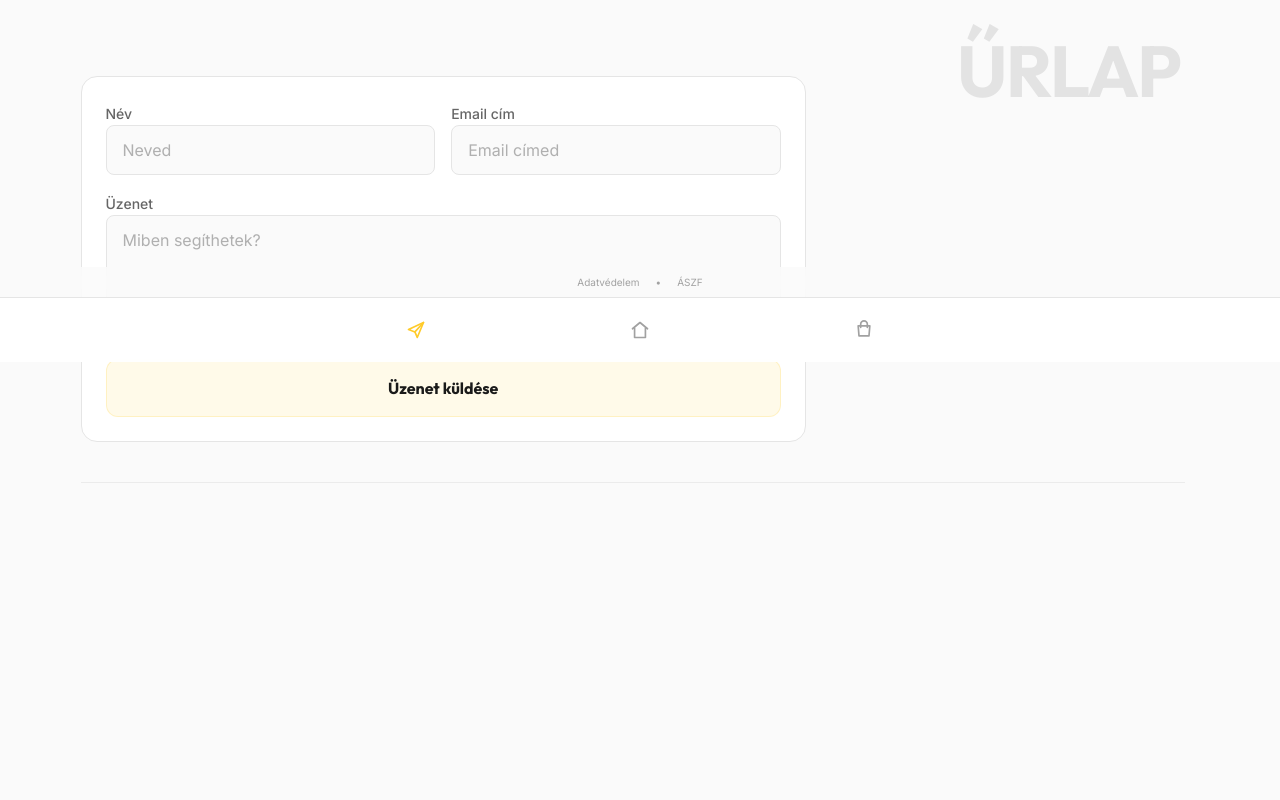
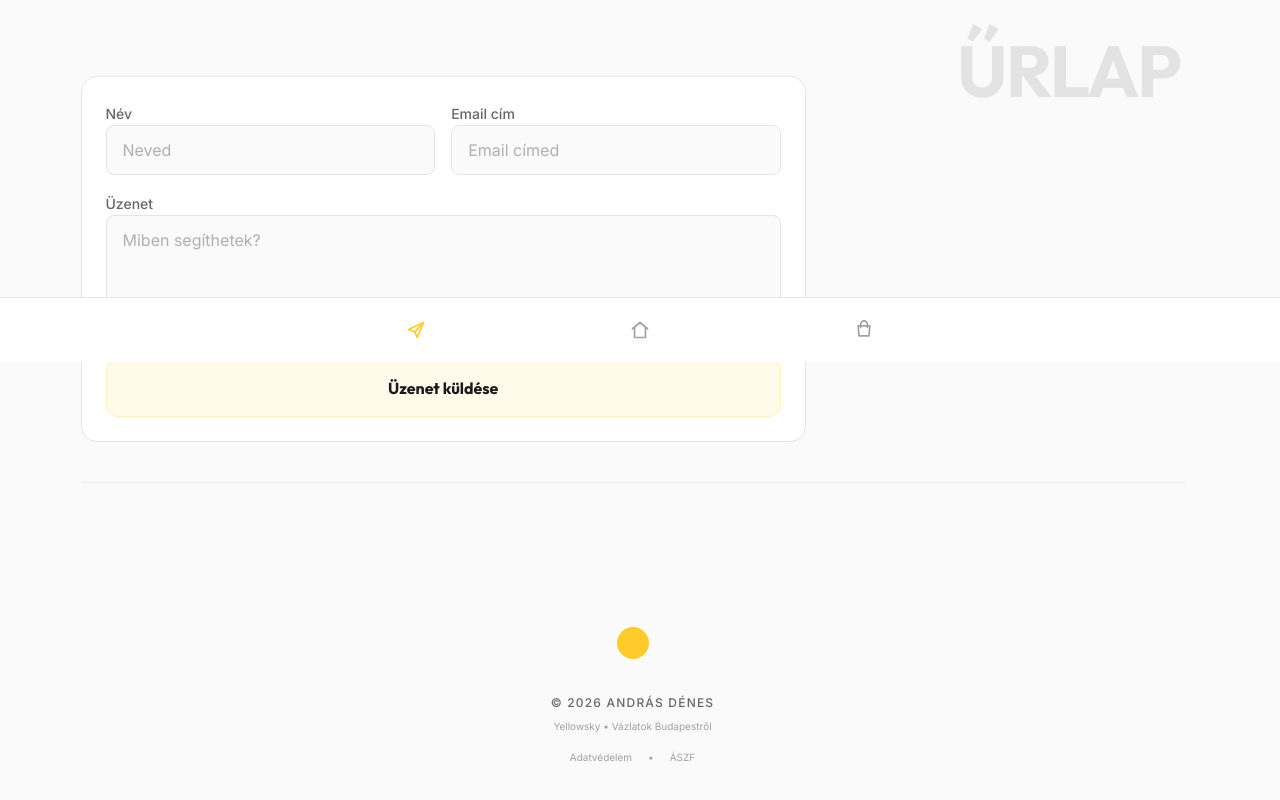
Before and after one commit to denandras/yellowsky, a Next.js app: page /contact in a window 1280 px wide. Shown: the part 438-1238 px from the top of the page. Before the commit the page ends 1017 px from the top, so only its background shows below. Built offline with nearby package versions, Linux system fonts and the light colour scheme; no server answers.

Commit message:
Fix footer placement and update warranty text
- Replace floating footer with proper footer on contact and webshop pages
- Match home page footer style with brand mark and legal links
- Update giclée warranty: at least 80 years color/quality preservation

```diff
--- a/components/contact-page-client.tsx
+++ b/components/contact-page-client.tsx
@@ -223,8 +223,17 @@ export default function ContactPageClient({ initialLanguage }: ContactPageClient
 
       <BottomNav active="contact" />
 
-      <footer className="fixed bottom-[calc(4rem+env(safe-area-inset-bottom))] left-0 right-0 z-40 bg-background-light/80 backdrop-blur-md">
-        <div className="flex justify-center gap-4 py-2 text-[10px] text-text-muted/60">
+      <footer className="bg-background-light py-12 pb-32 text-center">
+        <div className="mb-9 flex justify-center">
+          <BrandMark size={32} />
+        </div>
+        <p className="mb-2 text-xs font-medium tracking-widest text-text-muted uppercase">
+          © {new Date().getFullYear()} András Dénes
+        </p>
+        <p className="mb-4 text-[10px] text-text-muted/60">
+          {language === "hu" ? "Yellowsky • Vázlatok Budapestről" : "Yellowsky • Sketches from Budapest"}
+        </p>
+        <div className="flex justify-center gap-4 text-[10px] text-text-muted/60">
           <Link href="/privacy" className="hover:text-primary transition-colors">
             {language === "hu" ? "Adatvédelem" : "Privacy"}
           </Link>
--- a/components/terms-page-client.tsx
+++ b/components/terms-page-client.tsx
@@ -87,7 +87,7 @@ export default function TermsPageClient({ initialLanguage }: TermsPageClientProp
         },
         warranty: {
           title: "VIII. Jótállás és minőség",
-          text: "Minden nyomatot giclée minőségben, archív minőségű papíron készítünk. A nyomatok megfelelő tárolás mellett évtizedekig megőrzik színüket és minőségüket.",
+          text: "Minden nyomatot giclée minőségben, archív minőségű papíron készítünk. A nyomatok megfelelő tárolás mellett legalább 80 évig megőrzik színüket és minőségüket.",
           defects: "Gyártási hiba esetén a Szolgáltató a hibás terméket ingyen kicseréli vagy visszatéríti a vételárat.",
         },
         intellectual: {
@@ -193,7 +193,7 @@ export default function TermsPageClient({ initialLanguage }: TermsPageClientProp
         },
         warranty: {
           title: "VIII. Warranty & Quality",
-          text: "All prints are made in giclée quality on archival paper. With proper storage, prints retain their color and quality for decades.",
+          text: "All prints are made in giclée quality on archival paper. With proper storage, prints retain their color and quality for at least 80 years.",
           defects: "In case of manufacturing defects, the Provider will replace the defective product free of charge or refund the purchase price.",
         },
         intellectual: {
--- a/components/webshop-page-client.tsx
+++ b/components/webshop-page-client.tsx
@@ -1,6 +1,7 @@
 "use client";
 
 import BottomNav from "@/components/bottom-nav";
+import BrandMark from "@/components/brand-mark";
 import LanguageSwitcher, { useSiteLanguage } from "@/components/language-switcher";
 import CartButton from "@/components/cart-button";
 import CartDrawer from "@/components/cart-drawer";
@@ -203,8 +204,17 @@ export default function WebshopPageClient({ items, hasConfig, initialLanguage }:
 
         <BottomNav active="webshop" />
 
-        <footer className="fixed bottom-[calc(4rem+env(safe-area-inset-bottom))] left-0 right-0 z-40 bg-background-light/80 backdrop-blur-md">
-          <div className="flex justify-center gap-4 py-2 text-[10px] text-text-muted/60">
+        <footer className="bg-background-light py-12 pb-32 text-center">
+          <div className="mb-9 flex justify-center">
+            <BrandMark size={32} />
+          </div>
+          <p className="mb-2 text-xs font-medium tracking-widest text-text-muted uppercase">
+            © {new Date().getFullYear()} András Dénes
+          </p>
+          <p className="mb-4 text-[10px] text-text-muted/60">
+            {language === "hu" ? "Yellowsky • Vázlatok Budapestről" : "Yellowsky • Sketches from Budapest"}
+          </p>
+          <div className="flex justify-center gap-4 text-[10px] text-text-muted/60">
             <Link href="/privacy" className="hover:text-primary transition-colors">
               {language === "hu" ? "Adatvédelem" : "Privacy"}
             </Link>
```
